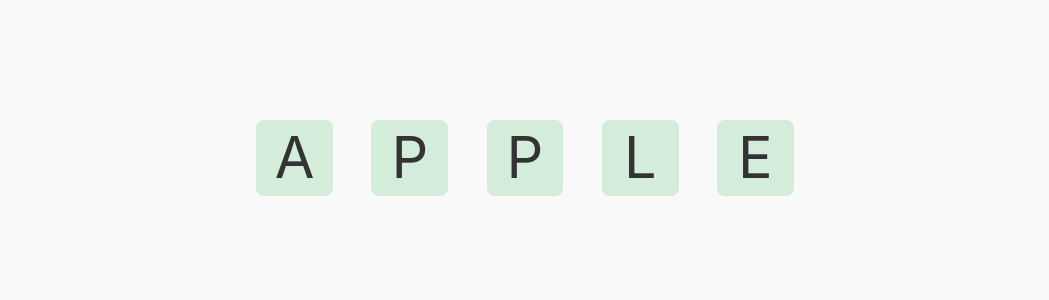
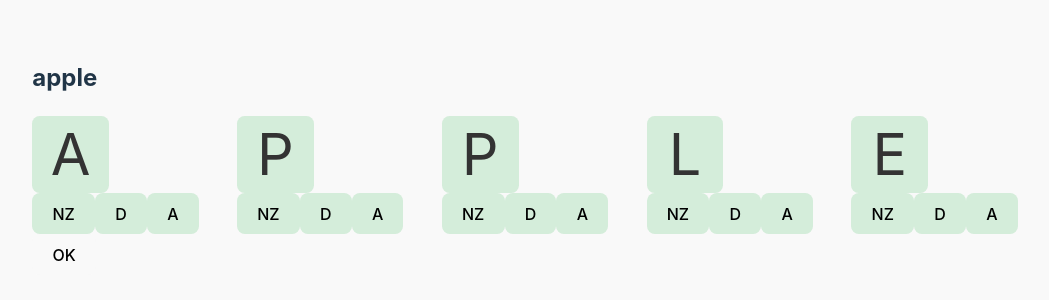
Before and after one commit to mirelon/artes, a React (Vite) app: page / in a window 1280 px wide. Shown: the part 242-542 px from the top of the page, without its empty margins (115-1164 px from the left). Built offline with nearby package versions, Linux system fonts and the light colour scheme.

Commit message:
Buttons, local storage, more components

```diff
--- a/src/App.tsx
+++ b/src/App.tsx
@@ -1,5 +1,8 @@
 import React, {useEffect, useState} from 'react'
 import './App.css'
+import {initialResult, initialResults, Results} from './results.ts'
+import WordDisplay from './WordDisplay.tsx'
+import ResultsDisplay from './ResultsDisplay.tsx'
 
 // Load words from words.txt file in the public folder
 const fetchWordList = async () => {
@@ -12,6 +15,8 @@ const App: React.FC = () => {
   const [words, setWords] = useState<string[]>([])
   const [currentWordIndex, setCurrentWordIndex] = useState(0)
   const [maxWordLength, setMaxWordLength] = useState(1)
+  const [results, setResults] = useState<Results>({})
+  const [showResults, setShowResults] = useState(false)
 
   // Fetch the words on initial load
   useEffect(() => {
@@ -23,41 +28,59 @@ const App: React.FC = () => {
     loadWords()
   }, [])
 
+  useEffect(() => {
+    try {
+      setResults(JSON.parse(localStorage.getItem('speechResults') ?? ''))
+    } catch {
+      setResults(initialResults(words))
+      localStorage.setItem('speechResults', JSON.stringify(initialResults))
+    }
+  }, [words])
+
+  const handleNextWord = () => {
+    if (currentWordIndex < words.length - 1) {
+      setCurrentWordIndex(currentWordIndex + 1)
+    } else {
+      setShowResults(true)
+    }
+  }
+
   // Change the current word based on arrow key press
   useEffect(() => {
     const handleKeyDown = (event: KeyboardEvent) => {
       if (event.key === 'ArrowRight') {
-        setCurrentWordIndex((prev) => (prev + 1) % words.length);
+        setCurrentWordIndex((prev) => (prev + 1) % words.length)
       } else if (event.key === 'ArrowLeft') {
-        setCurrentWordIndex((prev) => (prev - 1 + words.length) % words.length);
+        setCurrentWordIndex((prev) => (prev - 1 + words.length) % words.length)
       }
     }
-    window.addEventListener('keydown', handleKeyDown);
+    window.addEventListener('keydown', handleKeyDown)
     return () => window.removeEventListener('keydown', handleKeyDown)
   }, [words.length])
 
   // Calculate box size and gap dynamically based on screen width and word length
   const currentWord = words[currentWordIndex] || ''
   const boxSize = 0.6 * window.innerWidth / maxWordLength
-  const dynamicGap = boxSize / 2
+
+  const updateResultsInLocalStorage = (word: string) => (wordResults: string[]) => {
+    const newResults = {...results, [word]: wordResults}
+    setResults(newResults)
+    localStorage.setItem('speechResults', JSON.stringify(newResults))
+  }
 
   return (
     <div className="container">
-      <div className="word-container" style={{gap: dynamicGap}}>
-        {currentWord.split('').map((char, index) => (
-          <div
-            key={index}
-            className="char-box"
-            style={{
-              width: boxSize,
-              height: boxSize,
-              borderRadius: `${boxSize / 10}px`
-            }} // Adjust border radius based on box size
-          >
-            {char}
-          </div>
-        ))}
-      </div>
+      {showResults ? (
+        <ResultsDisplay results={results}/>
+      ) : (
+        <WordDisplay
+          word={currentWord}
+          results={results[currentWord] ?? initialResult(currentWord)}
+          updateResultsInLocalStorage={updateResultsInLocalStorage(currentWord)}
+          onNextWord={handleNextWord}
+          boxSize={boxSize}
+        />
+      )}
     </div>
   )
 }
--- /dev/null
+++ b/src/CharacterBox.tsx
@@ -0,0 +1,53 @@
+import React from 'react'
+
+type CharacterBoxProps = {
+  character: string
+  status: string
+  onStatusUpdate: (status: string) => void
+  boxSize: number
+}
+
+const CharacterBox: React.FC<CharacterBoxProps> = ({character, status, onStatusUpdate, boxSize}) => {
+  const getColor = (status: string) => {
+    switch (status) {
+      case "OK":
+        return {background: "#28a745", buttonColor: "#b8e5b3"}
+      case "NZ":
+        return {background: "#ffc107", buttonColor: "#ffe5a1"}
+      case "D":
+        return {background: "#fd7e14", buttonColor: "#f9c6a1"}
+      case "A":
+        return {background: "#6c757d", buttonColor: "#d6d8db"}
+      default:
+        return {background: "#d4edda", buttonColor: "#d4edda"}
+    }
+  }
+
+  const colors = getColor(status)
+
+  return (
+    <div>
+      <div className="char-box" style={{
+        backgroundColor: colors.background,
+        width: boxSize,
+        height: boxSize,
+        borderRadius: `${boxSize / 10}px`
+      }}>
+        {character}
+      </div>
+      <div>
+        {['NZ', 'D', 'A'].map((label) => (
+          <button
+            key={label}
+            onClick={() => onStatusUpdate(label)}
+            style={{backgroundColor: colors.buttonColor}}
+          >
+            {label}
+          </button>
+        ))}
+      </div>
+    </div>
+  )
+}
+
+export default CharacterBox
--- /dev/null
+++ b/src/ResultsDisplay.tsx
@@ -0,0 +1,22 @@
+import React from 'react'
+import {Results} from './results.ts'
+
+interface ResultsDisplayProps {
+  results: Results
+}
+
+const ResultsDisplay: React.FC<ResultsDisplayProps> = ({results}) => {
+  return (
+    <div>
+      <h2>Results</h2>
+      {Object.entries(results).map(([word, statuses]) => (
+        <div key={word}>
+          <h3>{word}</h3>
+          <p>{statuses.join(', ')}</p>
+        </div>
+      ))}
+    </div>
+  )
+}
+
+export default ResultsDisplay
--- /dev/null
+++ b/src/WordDisplay.tsx
@@ -0,0 +1,63 @@
+import React, {useEffect, useState} from 'react'
+import CharacterBox from './CharacterBox'
+
+type WordDisplayProps = {
+  word: string
+  results: string[]
+  updateResultsInLocalStorage: (results: string[]) => void
+  onNextWord: () => void
+  boxSize: number
+}
+
+const WordDisplay: React.FC<WordDisplayProps> = ({word, results, updateResultsInLocalStorage, onNextWord, boxSize}) => {
+  const [currentResults, setCurrentResults] = useState<string[]>(results)
+
+  // Sync currentResults with updated results whenever `results` changes (e.g., new word)
+  useEffect(() => {
+    setCurrentResults(results)
+  }, [results])
+
+  const updateResults = (newResults: string[]) => {
+    setCurrentResults(newResults)
+    updateResultsInLocalStorage(newResults)
+  }
+
+  const handleCharacterUpdate = (index: number, status: string) => {
+    const newResults = [...currentResults]
+    newResults[index] = status
+    updateResults(newResults)
+  }
+
+  const handleOKClick = () => {
+    updateResults(Array.from({length: word.length}, () => 'OK'))
+    setTimeout(onNextWord, 1000)
+  }
+
+  const handleContinueClick = () => {
+    updateResults(currentResults.map((result) => (result === '' ? 'OK' : result)))
+    setTimeout(onNextWord, 1000)
+  }
+
+  return (
+    <div>
+      <h2>{word}</h2>
+      <div className="word-container" style={{gap: boxSize / 2}}>
+        {word.split('').map((char, index) => (
+          <CharacterBox
+            key={`${word}-${index}`}
+            character={char}
+            status={currentResults?.[index]}
+            onStatusUpdate={(status) => handleCharacterUpdate(index, status)}
+            boxSize={boxSize}
+          />
+        ))}
+      </div>
+      {currentResults?.some(result => result)
+        ? <button onClick={handleContinueClick}>Continue</button>
+        : <button onClick={handleOKClick}>OK</button>
+      }
+    </div>
+  )
+}
+
+export default WordDisplay
--- /dev/null
+++ b/src/results.ts
@@ -0,0 +1,7 @@
+export type Results = { [word: string]: string[] }
+
+export const initialResult = (word: string) =>
+  Array.from({length: word.length}, () => '') // Initialize with empty strings
+
+export const initialResults = (words: string[]) =>
+  Object.fromEntries(words.map(word => [word, initialResult(word)]))
```
